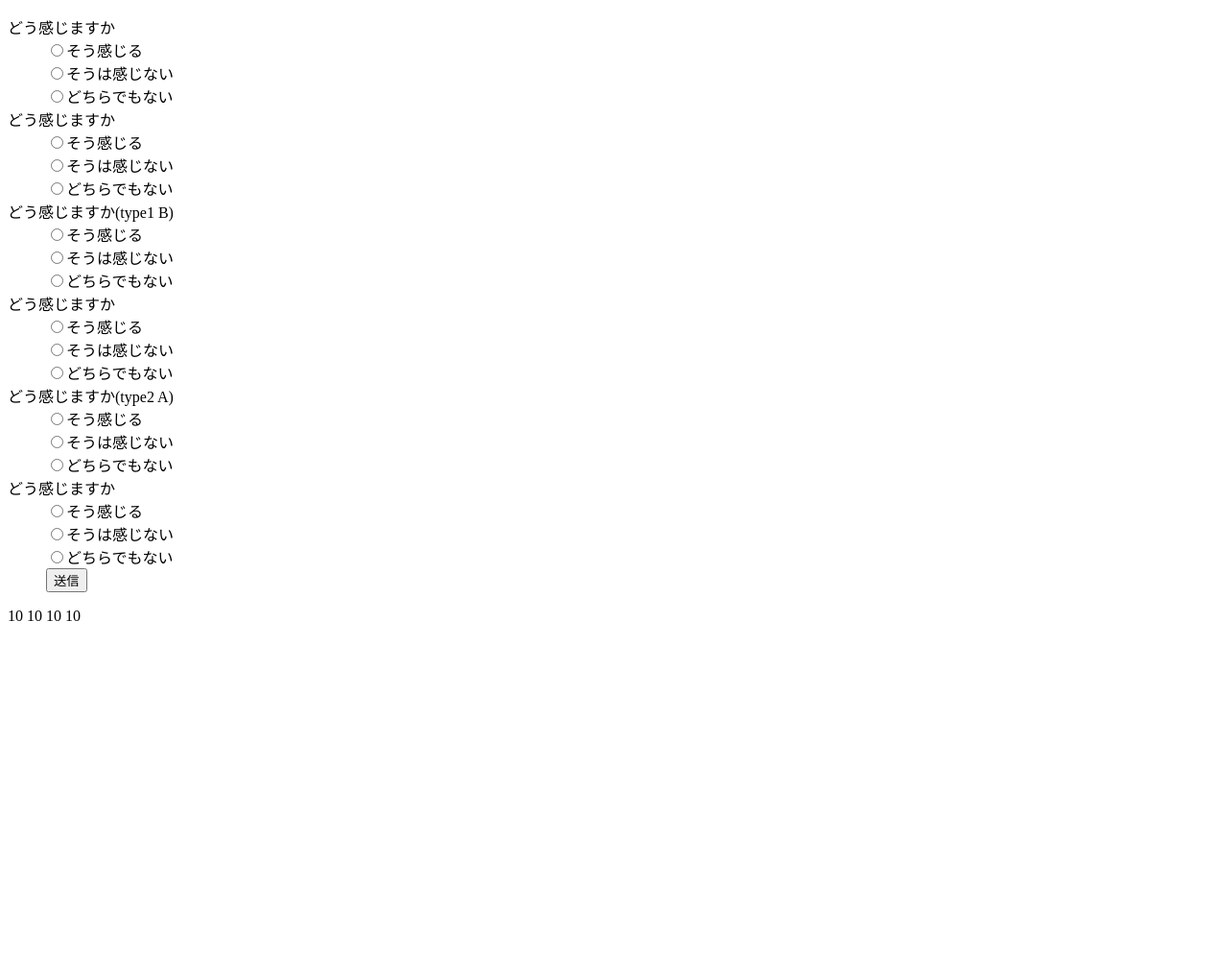
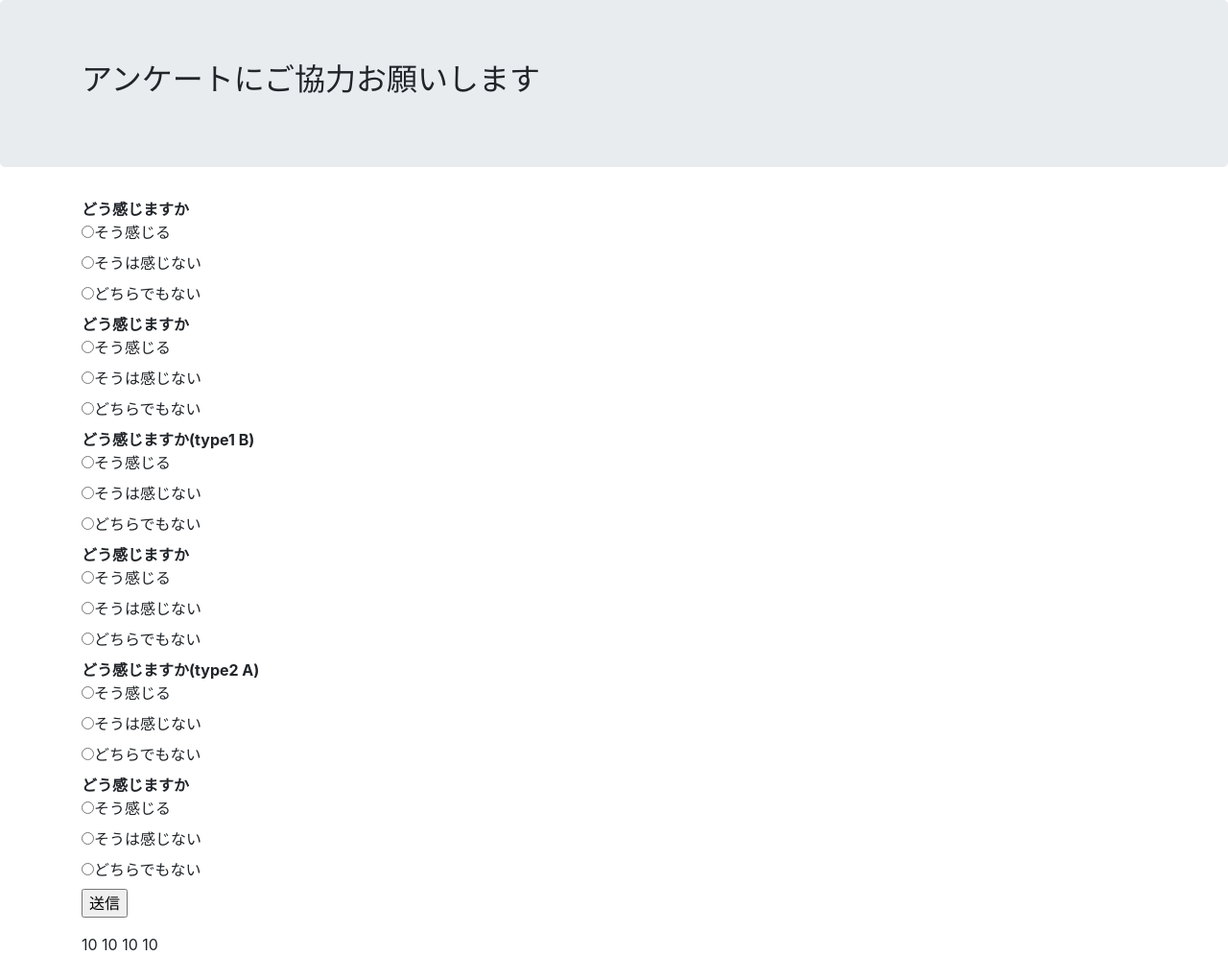
Before and after one commit to nakam0t0/questions, a Flask app: page / in a window 1280 px wide. Shown: the whole page at 96% size. Before the commit the page ends 647 px from the top, so only its background shows below. Run offline with Flask 2, Linux system fonts and the light colour scheme; data comes from the database, SQL or seed files in the repository; some libraries are stand-ins or nearby versions.

Commit message:
basic system

```diff
--- a/questions/templates/layout.html
+++ b/questions/templates/layout.html
@@ -1,9 +1,14 @@
 <!doctype html>
 <title>アンケート</title>
-<!-- <link rel=stylesheet type=text/css href="{{ url_for('static', filename='css/bootstrap.css') }}"> -->
+<link rel="stylesheet" type=text/css href="{{ url_for('static', filename='css/bootstrap.css') }}">
 <!-- <link rel=stylesheet type=text/css href="{{ url_for('static', filename='css/style.css') }}"> -->
-<!-- <div class=container style="margin-top: 50px;"> -->
+<div class="jumbotron">
+    <div class="container">
+        <h2>{{ header }}</h2>
+    </div>
+</div>
+<div class="container">
     {% for message in get_flashed_messages() %}
         {{ message }}
     {% endfor %} {% block body %}{% endblock %}
-<!-- </div> -->
+</div>
--- a/questions/templates/question.html
+++ b/questions/templates/question.html
@@ -2,6 +2,9 @@
 {% block body %}
   <form action="{{ url_for('answer') }}" method=post class=answer>
     <dl>
+        <div class="">
+
+        </div>
       <dt required>どう感じますか
       <dd><input type=radio name=q1 value=1 required>そう感じる
       <dd><input type=radio name=q1 value=2 required>そうは感じない
--- a/questions/views.py
+++ b/questions/views.py
@@ -27,7 +27,8 @@ def question():
     b1 = Answer.query.filter(Answer.type1 == "B").count()
     a2 = Answer.query.filter(Answer.type2 == "A").count()
     b2 = Answer.query.filter(Answer.type2 == "B").count()
-    return render_template('question.html', type1=type1, type2=type2, a1=a1, b1=b1, a2=a2, b2=b2)
+    header = "アンケートにご協力お願いします"
+    return render_template('question.html', header=header, type1=type1, type2=type2, a1=a1, b1=b1, a2=a2, b2=b2)
 
 @app.route('/answer', methods=['POST'])
 def answer():
@@ -49,7 +50,8 @@ def answer():
 @app.route('/admin')
 def show():
     answers = Answer.query.all()
-    return render_template('admin.html', answers = answers)
+    header = "管理者ページ"
+    return render_template('admin.html', answers = answers, header=header)
 
 @app.route('/output', methods=['POST'])
 def output():
@@ -64,8 +66,5 @@ def output():
 
 @app.route('/download', methods=['POST'])
 def download():
-    # send_file(app.config['UPLOAD_FOLDER'], "output.csv")
-    # send_file("../output.csv", mimetype="text/csv", as_attachment=False, attachment_filename=None, add_etags=True, cache_timeout=None, conditional=False, last_modified=None)
-    flash('ダウンロードしました')
-    send_from_directory(app.config['UPLOAD_FOLDER'], "output.csv", as_attachment=True)
-    return redirect(url_for('show'))
+    return send_from_directory(app.config['UPLOAD_FOLDER'], "output.csv", as_attachment=True)
+    # return redirect(url_for('show'))
```
